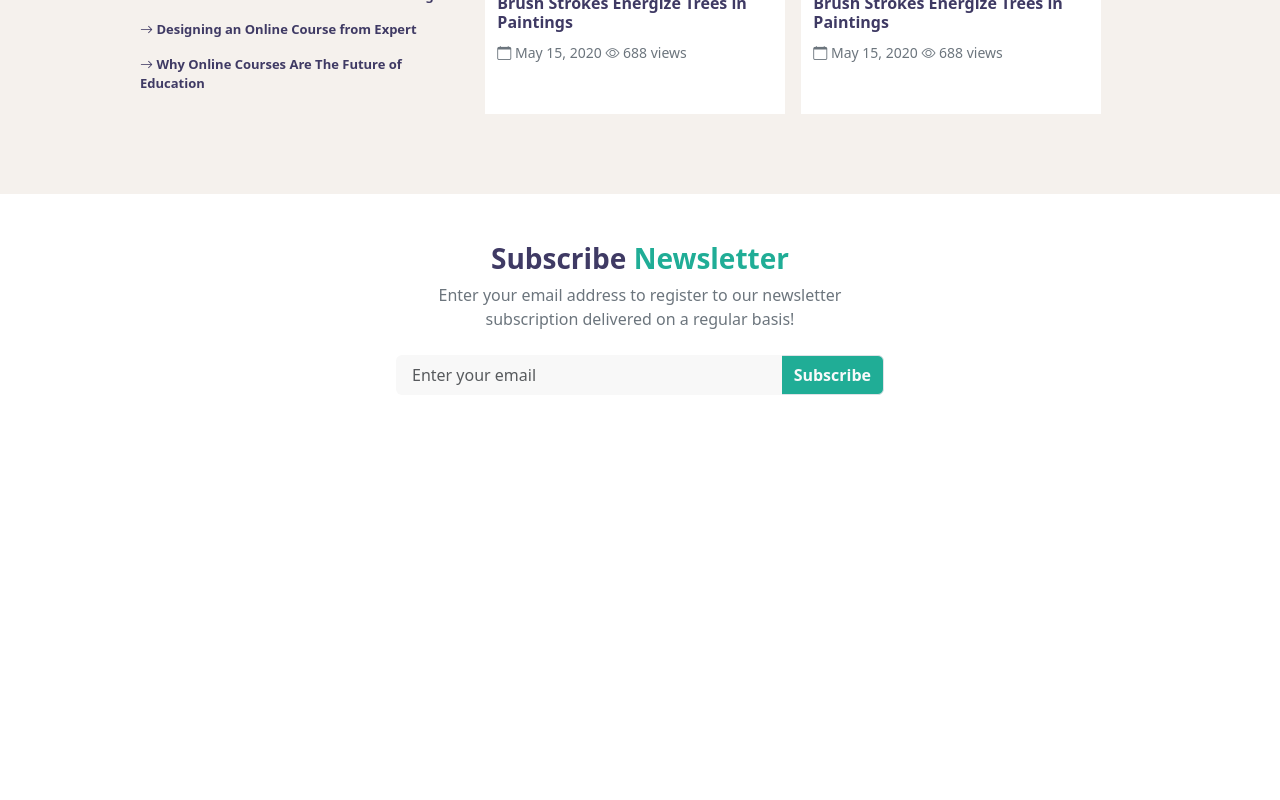
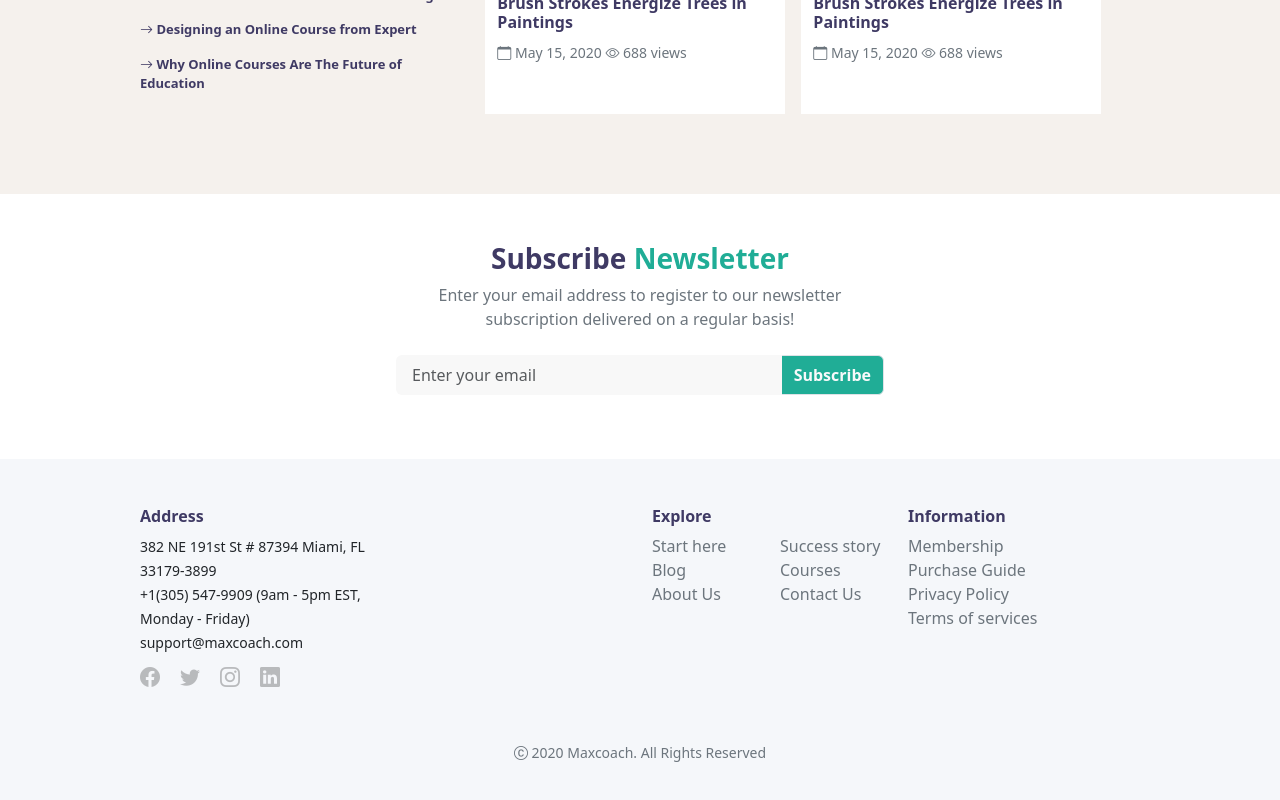
Before and after one commit to janeloraineflores/proj-html-vuejs, a Vue app: page / in a window 1280 px wide. Shown: the part 3865-4665 px from the top of the page. Before the commit the page ends 4324 px from the top, so only its background shows below. Built offline with nearby package versions, Linux system fonts and the light colour scheme.

Commit message:
Aggiunto footer bottom

```diff
--- a/src/components/FooterComponent.vue
+++ b/src/components/FooterComponent.vue
@@ -41,6 +41,125 @@
             </div>
         </section>
 
+        <!-- footer bottom -->
+        <section class="footer-bottom py-5">
+            <div class="my-container">
+                <div class="row">
+                    <div class="col-3">
+                        <h6 class="fw-bold">
+                            Address
+                        </h6>
+                        <small>
+                            382 NE 191st St # 87394 Miami, FL 33179-3899
+                        </small><br>
+                        <small>
+                            +1(305) 547-9909 (9am - 5pm EST, Monday - Friday)
+                        </small><br>
+                        <small>
+                            support@maxcoach.com
+                        </small>
+                        <div class="mt-2">
+                            <span>
+                                <i class="bi bi-facebook"></i>
+                            </span>
+                            <span>
+                                <i class="bi bi-twitter"></i>
+                            </span>
+                            <span>
+                                <i class="bi bi-instagram"></i>
+                            </span>
+                            <span>
+                                <i class="bi bi-linkedin"></i>
+                            </span>
+                        </div>
+                    </div>
+
+                    <div class="col-3 offset-3">
+                        <h6 class="fw-bold">
+                            Explore
+                        </h6>
+                        <div class="row">
+                            <div class="col-6">
+                                <ul class="list-unstyled">
+                                    <li>
+                                        <a href="#" class="text-secondary">
+                                            Start here
+                                        </a>
+                                    </li>
+                                    <li>
+                                        <a href="#" class="text-secondary">
+                                            Blog
+                                        </a>
+                                    </li>
+                                    <li>
+                                        <a href="#" class="text-secondary">
+                                            About Us
+                                        </a>
+                                    </li>
+                                </ul>
+                            </div>
+
+                            <div class="col-6">
+                                <ul class="list-unstyled">
+                                    <li>
+                                        <a href="#" class="text-secondary">
+                                            Success story
+                                        </a>
+                                    </li>
+                                    <li>
+                                        <a href="#" class="text-secondary">
+                                            Courses
+                                        </a>
+                                    </li>
+                                    <li>
+                                        <a href="#" class="text-secondary">
+                                            Contact Us
+                                        </a>
+                                    </li>
+                                </ul>
+                            </div>
+                        </div>
+                    </div>
+
+                    <div class="col-3">
+                        <h6 class="fw-bold">
+                            Information
+                        </h6>
+                        <ul class="list-unstyled">
+                            <li>
+                                <a href="#" class="text-secondary">
+                                     Membership
+                                </a>
+                            </li>
+                            <li>
+                                <a href="#" class="text-secondary">
+                                    Purchase Guide
+                                </a>
+                            </li>
+                            <li>
+                                <a href="#" class="text-secondary">
+                                    Privacy Policy
+                                </a>
+                            </li>
+                            <li>
+                                <a href="#" class="text-secondary">
+                                    Terms of services
+                                </a>
+                            </li>
+                        </ul>
+                    </div>
+                </div>
+
+                <div class="row mt-5">
+                    <div class="col text-center">
+                        <small class="text-secondary">
+                            <i class="bi bi-c-circle"></i> 2020 Maxcoach. All Rights Reserved
+                        </small>
+                    </div>
+                </div>
+            </div>
+        </section>
+
 
     </footer>
 </template>
@@ -57,4 +176,21 @@
             background-color: #20ad96;;
         }
     }
+
+    .footer-bottom {
+        background-color: #F5F7FA;
+
+        span {
+            color: rgba(0, 0, 0, 0.249);
+            margin-right: 20px;
+            font-size: 20px;
+        }
+
+        a{
+            text-decoration: none;
+
+        }
+
+
+    }
 </style>
```
